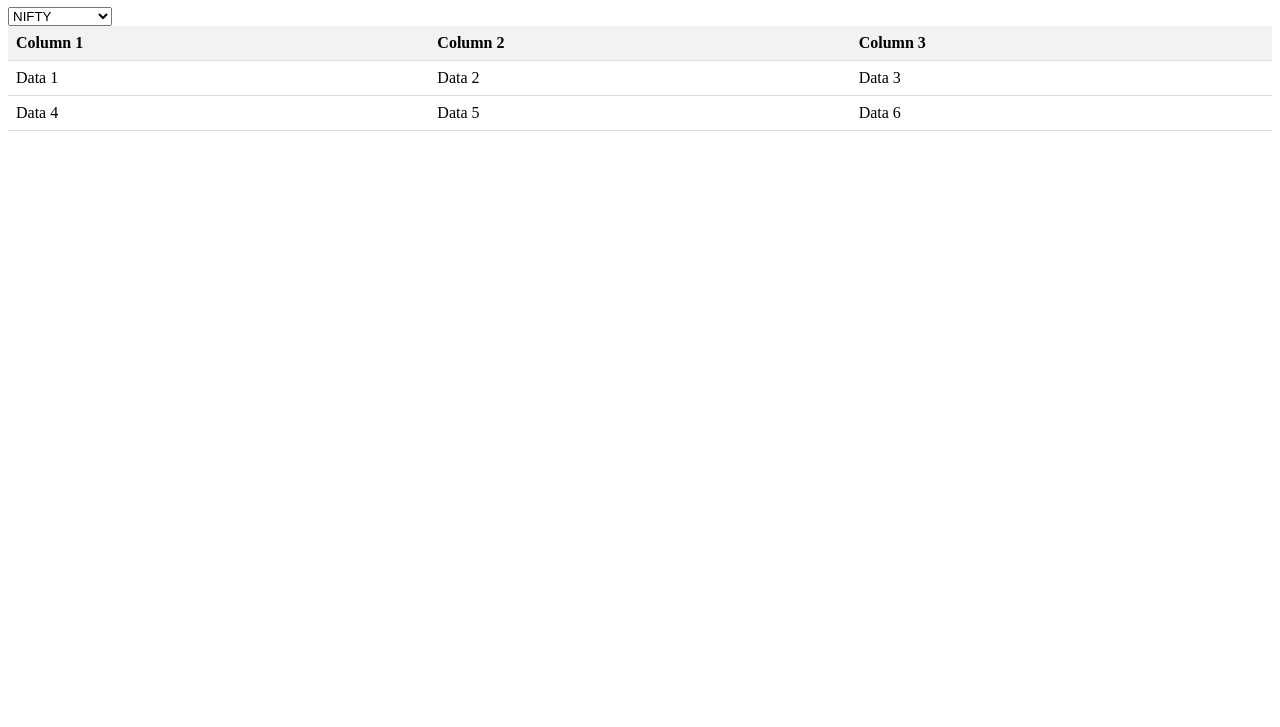
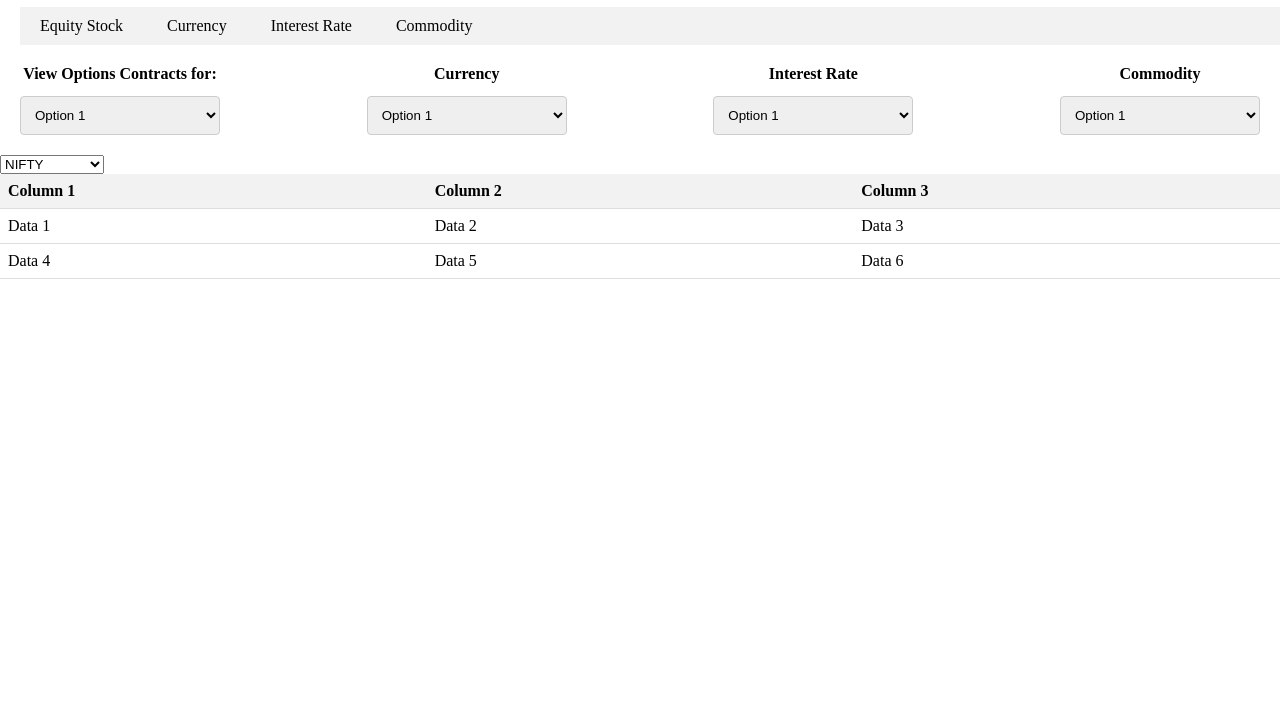
Before and after one commit to parthk2510/Option-chain-analysis, a plain HTML site: page webpage.html in a window 1280 px wide. Shown: the part 73-800 px from the top of the page. Drawn offline with Linux system fonts and the light colour scheme.

Commit message:
Update webpage.html

```diff
--- a/webpage.html
+++ b/webpage.html
@@ -63,10 +63,106 @@
       .select-hide {
         display: none;
       }
+      nav.secondary-nav {
+        background-color: #f2f2f2;
+        text-align: left;
+        margin-left: 20px;
+      }
+
+      nav.secondary-nav ul {
+        list-style: none;
+        margin: 0;
+        padding: 0;
+      }
+
+      nav.secondary-nav ul li {
+        display: inline-block;
+      }
+
+      nav.secondary-nav ul li a {
+        display: block;
+        padding: 10px 20px;
+        color: #000000;
+        text-decoration: none;
+      }
+
+      nav.secondary-nav ul li a:hover {
+        background-color: #007bff;
+        color: #ffffff;
+      }
+
+      body {
+        margin: 0;
+        padding: 0;
+      }
+
+      .dropdown-container {
+        display: flex;
+        justify-content: space-between;
+        padding: 20px;
+      }
+
+      .dropdown {
+        text-align: center;
+      }
+
+      .dropdown h2 {
+        font-size: 16px;
+        margin-top: 0;
+      }
+
+      .dropdown select {
+        width: 200px;
+        padding: 10px;
+        border-radius: 4px;
+        border: 1px solid #ccc;
+      }
     </style>
   </head>
   <body>
     <h1>Option Chain Clone</h1>
+    <nav class="secondary-nav">
+      <ul>
+        <li><a href="#">Equity Stock</a></li>
+        <li><a href="#">Currency</a></li>
+        <li><a href="#">Interest Rate</a></li>
+        <li><a href="#">Commodity</a></li>
+      </ul>
+    </nav>
+    <div class="dropdown-container">
+      <div class="dropdown">
+        <h2>View Options Contracts for:</h2>
+        <select>
+          <option value="option1">Option 1</option>
+          <option value="option2">Option 2</option>
+          <option value="option3">Option 3</option>
+        </select>
+      </div>
+      <div class="dropdown">
+        <h2>Currency</h2>
+        <select>
+          <option value="option1">Option 1</option>
+          <option value="option2">Option 2</option>
+          <option value="option3">Option 3</option>
+        </select>
+      </div>
+      <div class="dropdown">
+        <h2>Interest Rate</h2>
+        <select>
+          <option value="option1">Option 1</option>
+          <option value="option2">Option 2</option>
+          <option value="option3">Option 3</option>
+        </select>
+      </div>
+      <div class="dropdown">
+        <h2>Commodity</h2>
+        <select>
+          <option value="option1">Option 1</option>
+          <option value="option2">Option 2</option>
+          <option value="option3">Option 3</option>
+        </select>
+      </div>
+    </div>
 
     <div id="optionContract" class="custom_select">
       <select
```
